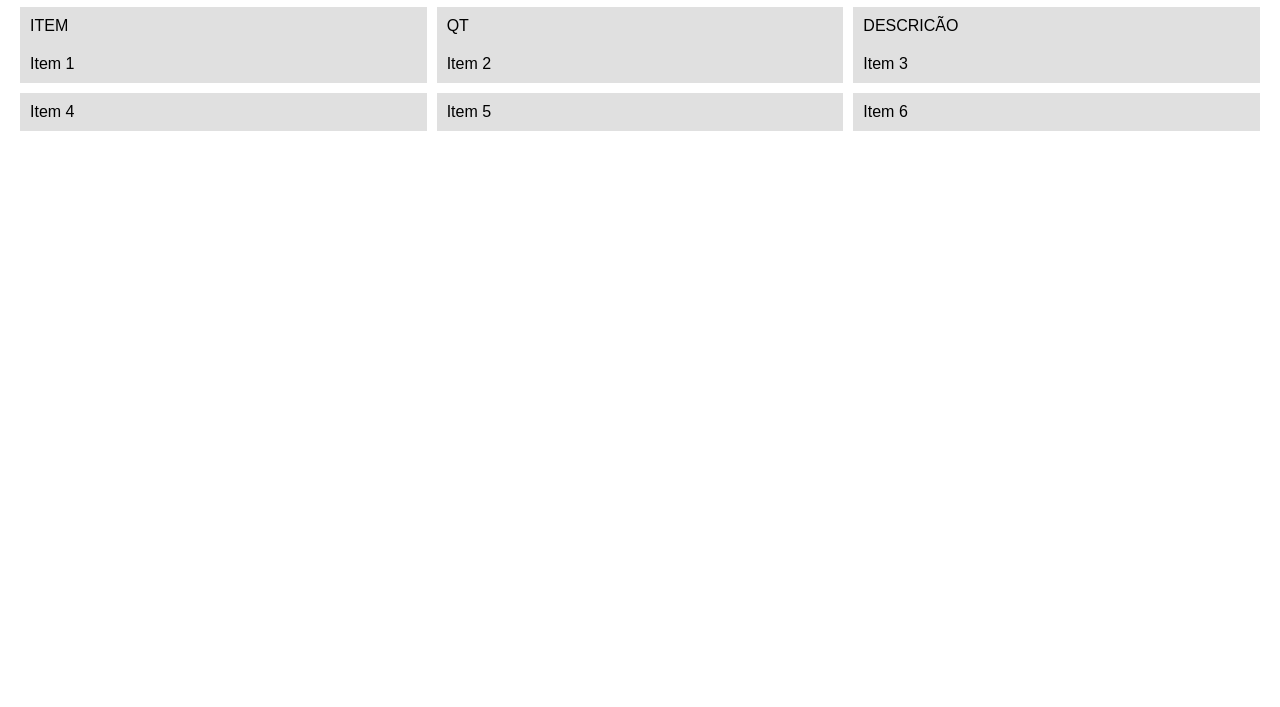
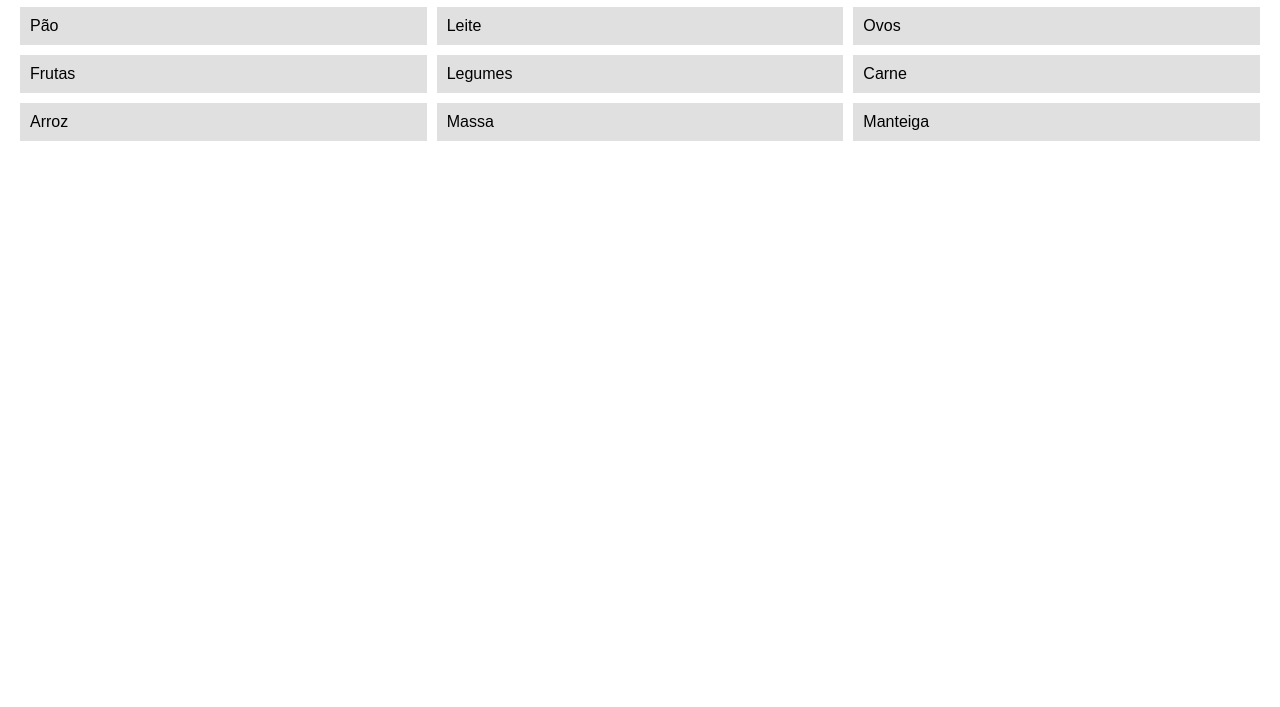
Before and after one commit to lucianogarciagpi/igreja, a plain HTML site: page index.html in a window 1280 px wide. Shown: the part 93-800 px from the top of the page. Drawn offline with Linux system fonts and the light colour scheme.

Commit message:
Update index.html

```diff
--- a/index.html
+++ b/index.html
@@ -13,51 +13,31 @@
       text-align: center;
     }
 
-    .shopping-list {
-      width: 300px;
-      margin: 0 auto;
+    .grid-container {
+      display: grid;
+      grid-template-columns: 1fr 1fr 1fr;
+      grid-gap: 10px;
     }
 
     .item {
-      display: flex;
-      align-items: center;
-      margin-bottom: 10px;
+      background-color: #e0e0e0;
+      padding: 10px;
     }
-
-    .item input[type="checkbox"] {
-      margin-right: 10px;
-    }
-    .grid-container {
-  display: grid;
-  grid-template-columns: 1fr 1fr 1fr; /* Distribui as colunas igualmente */
-  grid-gap: 10px; /* Define o espaçamento entre as colunas */
-}
-
-.column {
-  background-color: #e0e0e0;
-  padding: 10px;
-}
-
   </style>
 </head>
 <body>
   <h1>Lista de Compras</h1>
 
-<div class="grid-container">
-  <div class="column">ITEM</div>
-  <div class="column">QT</div>
-  <div class="column">DESCRICÃO</div>
-</div>
-
-<div class="grid-container">
-  <div class="column">Item 1</div>
-  <div class="column">Item 2</div>
-  <div class="column">Item 3</div>
-  <div class="column">Item 4</div>
-  <div class="column">Item 5</div>
-  <div class="column">Item 6</div>
-</div>
-
-
+  <div class="grid-container">
+    <div class="item">Pão</div>
+    <div class="item">Leite</div>
+    <div class="item">Ovos</div>
+    <div class="item">Frutas</div>
+    <div class="item">Legumes</div>
+    <div class="item">Carne</div>
+    <div class="item">Arroz</div>
+    <div class="item">Massa</div>
+    <div class="item">Manteiga</div>
+  </div>
 </body>
 </html>
```
